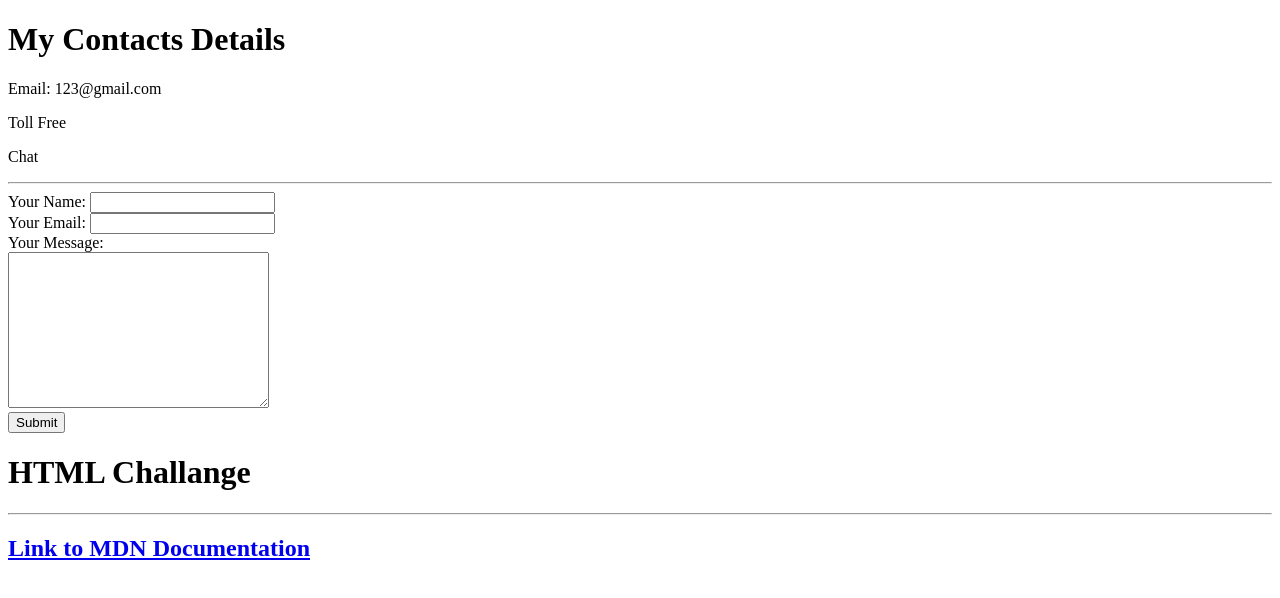
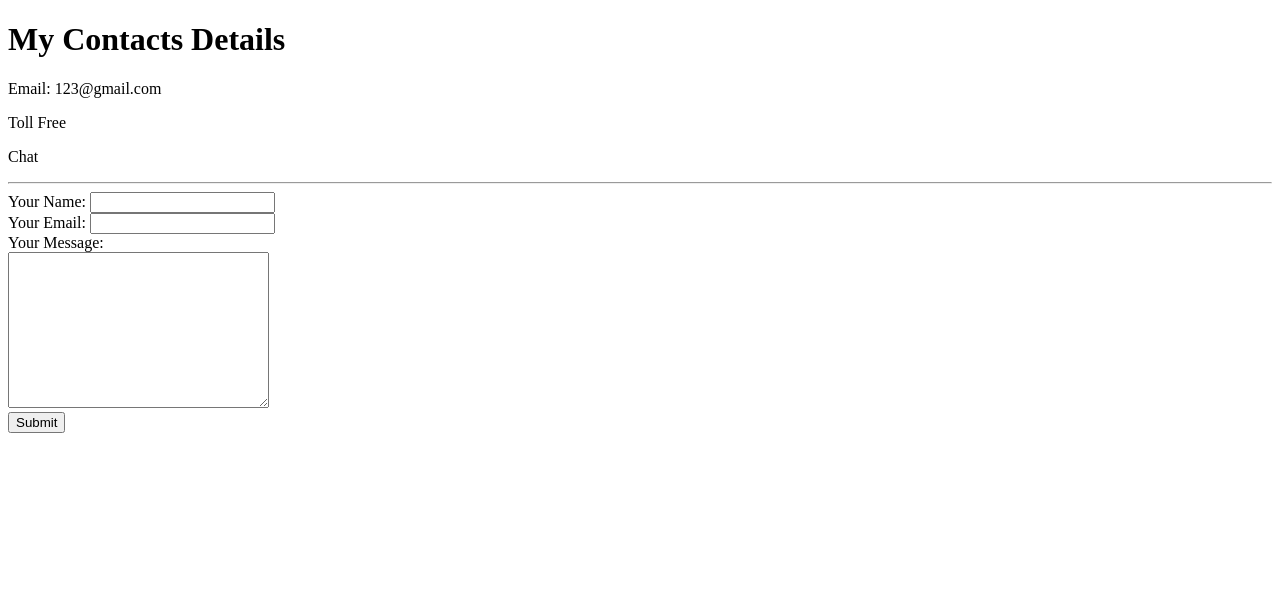
Before and after one commit to Do5ron/cv, a plain HTML site: page contact.html in a window 1280 px wide. Drawn offline with Linux system fonts and the light colour scheme.

Commit message:
Update contact.html

```diff
--- a/contact.html
+++ b/contact.html
@@ -17,9 +17,4 @@
     <label>Your Message:</label><br>
     <textarea name="yourMessage" id="" cols="30" rows="10"></textarea><br>
     <input type="submit">
-
-    <h1>HTML Challange</h1>
-    <hr>
-    <h2> <a href="https://developer.mozilla.org/en-US/">Link to MDN Documentation</a></h2>
-    </body>
 </html>
```
